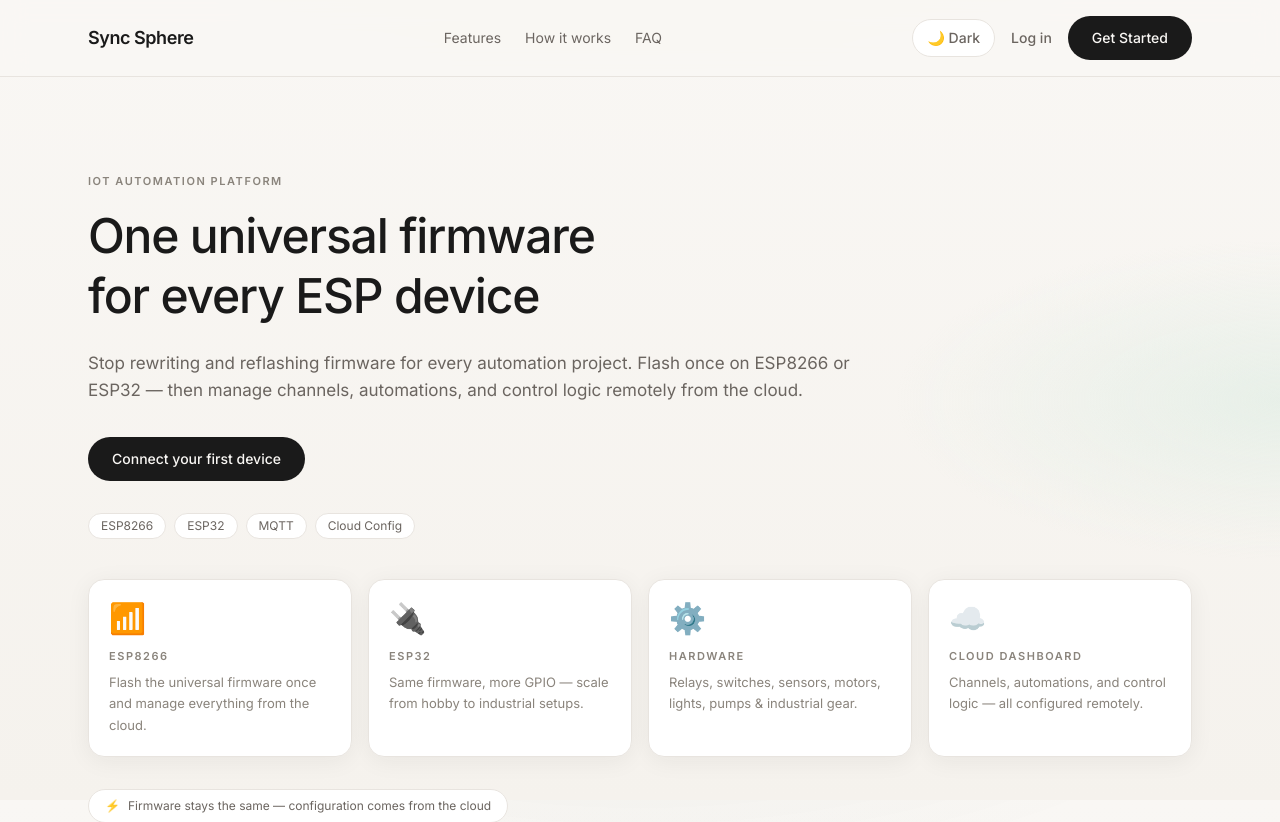
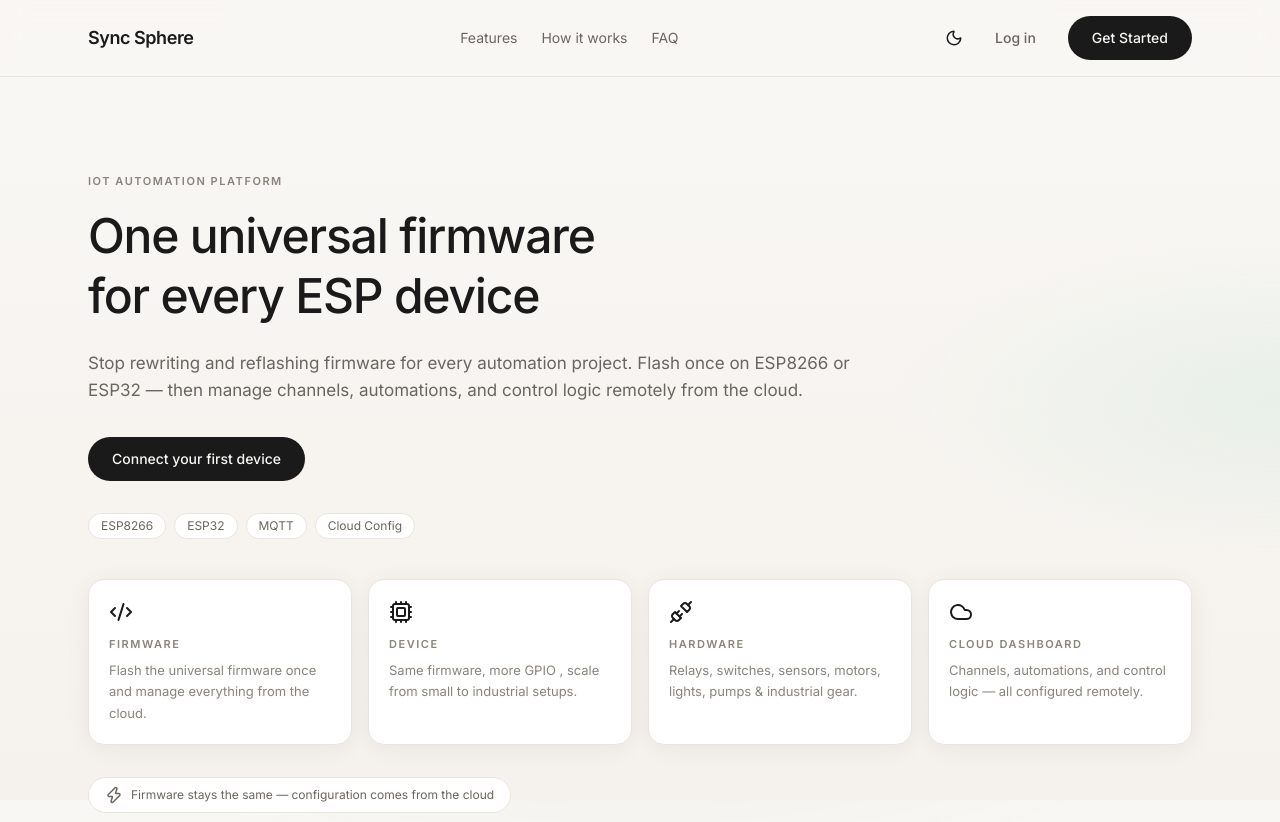
Before and after one commit to akaadityagupta/Sync-Sphere, a React (Vite) app in the folder frontend/: page / in a window 1280 px wide. Shown: the top 822 px of the page. Built offline with nearby package versions, Linux system fonts and the light colour scheme; no server answers.

Commit message:
Update in theme

```diff
--- a/frontend/package.json
+++ b/frontend/package.json
@@ -12,6 +12,7 @@
   "dependencies": {
     "@tailwindcss/vite": "^4.3.1",
     "axios": "^1.18.0",
+    "lucide-react": "^1.21.0",
     "react": "^19.2.6",
     "react-dom": "^19.2.6",
     "react-router-dom": "^7.18.0",
--- a/frontend/src/components/ThemeToggle.jsx
+++ b/frontend/src/components/ThemeToggle.jsx
@@ -1,4 +1,5 @@
 import { useEffect, useState } from "react"
+import { Moon, Sun } from "lucide-react"
 
 function ThemeToggle() {
   const [dark, setDark] = useState(() => {
@@ -16,10 +17,10 @@ function ThemeToggle() {
     <button
       type="button"
       onClick={() => setDark((d) => !d)}
-      className="btn btn-ghost"
+      className="btn"
       aria-label="Toggle theme"
     >
-      {dark ? "☀ Light" : "🌙 Dark"}
+      {dark ? <Sun size={18} /> : <Moon size={18} />}
     </button>
   )
 }
--- a/frontend/src/pages/Home.jsx
+++ b/frontend/src/pages/Home.jsx
@@ -2,27 +2,28 @@ import { useState } from "react"
 import { Link } from "react-router-dom"
 import ThemeToggle from "../components/ThemeToggle"
 import { useAuthStore } from "../store/authStore"
+import { CodeXml, Cpu, Unplug, Cloud, Zap } from "lucide-react"
 
 const platforms = [
   {
-    title: "ESP8266",
+    title: "Firmware",
     desc: "Flash the universal firmware once and manage everything from the cloud.",
-    icon: "📶",
+    icon: <CodeXml size={24} />,
   },
   {
-    title: "ESP32",
-    desc: "Same firmware, more GPIO — scale from hobby to industrial setups.",
-    icon: "🔌",
+    title: "Device",
+    desc: "Same firmware, more GPIO , scale from small to industrial setups.",
+    icon: <Cpu size={24} />,
   },
   {
     title: "Hardware",
     desc: "Relays, switches, sensors, motors, lights, pumps & industrial gear.",
-    icon: "⚙️",
+    icon: <Unplug size={24} />,
   },
   {
     title: "Cloud Dashboard",
     desc: "Channels, automations, and control logic — all configured remotely.",
-    icon: "☁️",
+    icon: <Cloud size={24} />,
   },
 ]
 
@@ -164,13 +165,17 @@ function Home() {
 
           <div className="flex items-center gap-2">
             {token ? (
-              <Link to="/dashboard" className="btn btn-primary">Open Dashboard</Link>
+              <div className="flex items-center gap-6">
+                <ThemeToggle />
+                <Link to="/dashboard" className="btn btn-primary">Open Dashboard</Link>
+              </div>
+
             ) : (
-              <>
+              <div className="flex items-center gap-6">
                 <ThemeToggle />
                 <Link to="/login" className="btn btn-link hidden sm:inline-flex">Log in</Link>
                 <Link to="/register" className="btn btn-primary">Get Started</Link>
-              </>
+              </div>
             )}
           </div>
         </div>
@@ -214,7 +219,7 @@ function Home() {
           </div>
 
           <p className="badge mt-8 inline-flex items-center gap-2 px-4 py-2">
-            <span>⚡</span>
+            <span><Zap size={18} /></span>
             Firmware stays the same — configuration comes from the cloud
           </p>
         </div>
```
